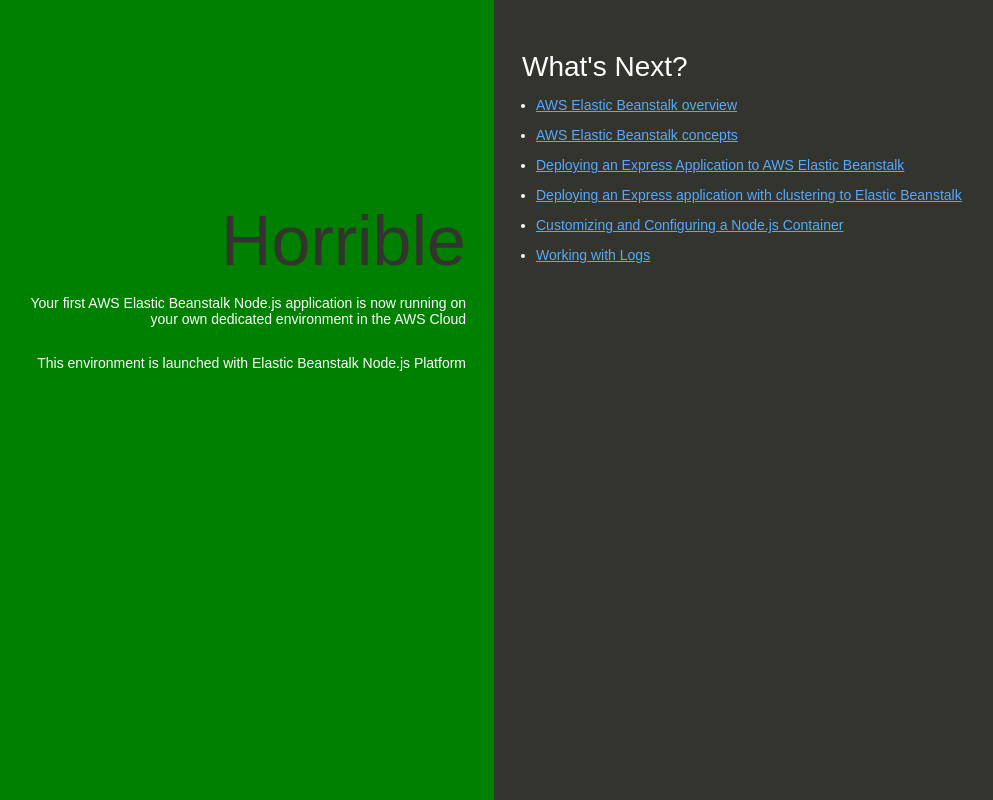
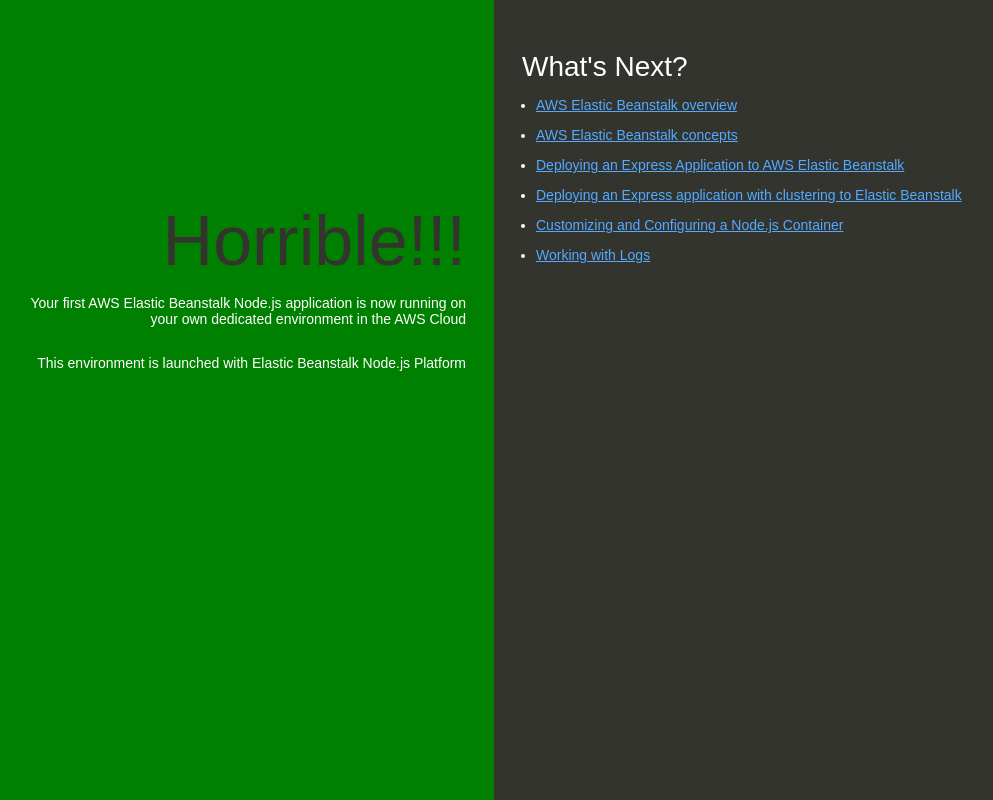
Before and after one commit to ayushkorari/sample-nodejs, a website: page index.html in a window 1280 px wide. Shown: the whole page, without its empty margins (146-1139 px from the left). Drawn offline with Linux system fonts and the light colour scheme.

Commit message:
Update index.html

```diff
--- a/index.html
+++ b/index.html
@@ -74,7 +74,7 @@
   </head>
   <body>
     <div class="textColumn">
-      <h1>Horrible</h1>
+      <h1>Horrible!!!</h1>
       <p>Your first AWS Elastic Beanstalk Node.js application is now running on your own dedicated environment in the AWS Cloud</p>
       <p>This environment is launched with Elastic Beanstalk Node.js Platform</p>
     </div>
```
